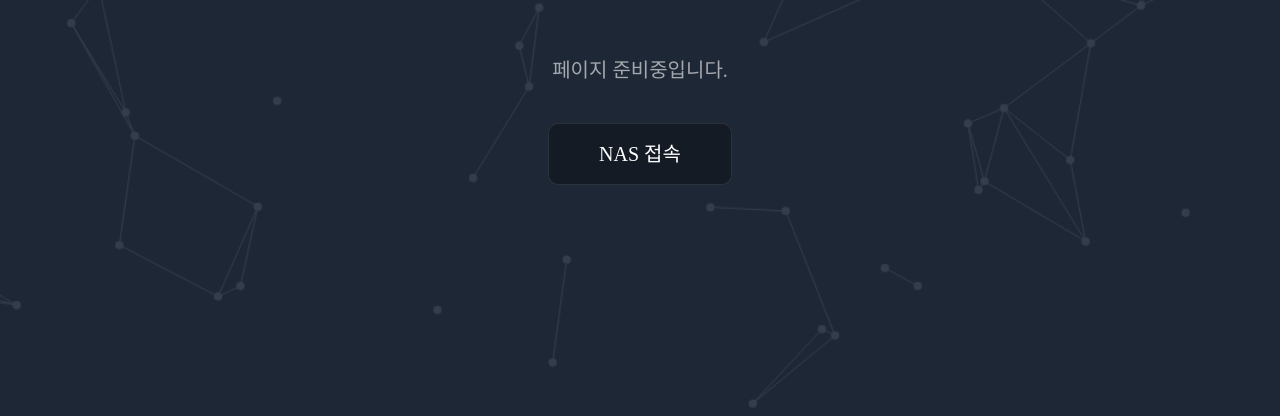
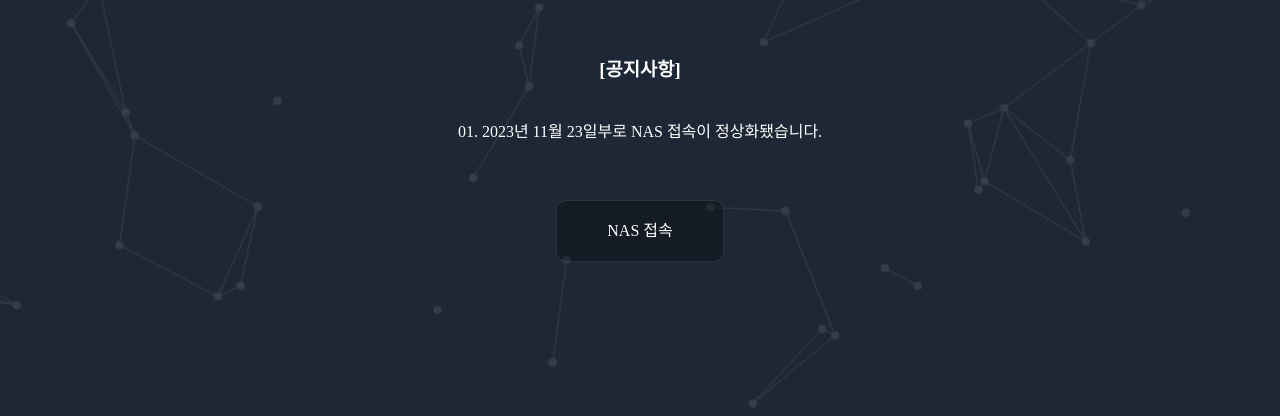
Before and after one commit to PUINER/puiner.github.io, a plain HTML site: page index.html in a window 1280 px wide. Shown: the part 384-800 px from the top of the page. Drawn offline with nearby package versions, Linux system fonts and the light colour scheme.

Commit message:
Update index.html

```diff
--- a/index.html
+++ b/index.html
@@ -24,11 +24,10 @@
 <section id="soonSection">
 	<h1>RUAH</h1>
 	<p>
-		페이지 준비중입니다.
-
+		<div style="color: #ffffff"><h3>[공지사항]</h3><br>01. 2023년 11월 23일부로 NAS 접속이 정상화됐습니다.</div>
 		<br>
 
-		<a href="nas.ruah.site" class="btn">NAS 접속</a>
+		<a href="https://nas.ruah.site/" class="btn">NAS 접속</a>
 	</p>
 </section>
 
```
